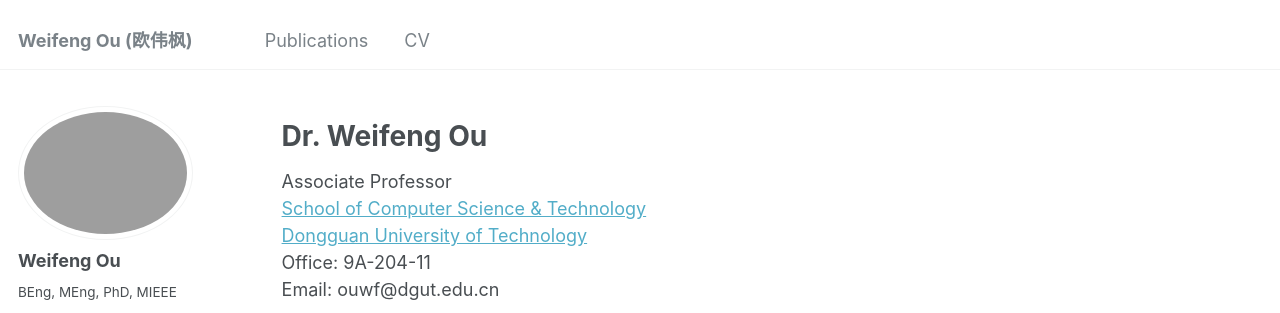
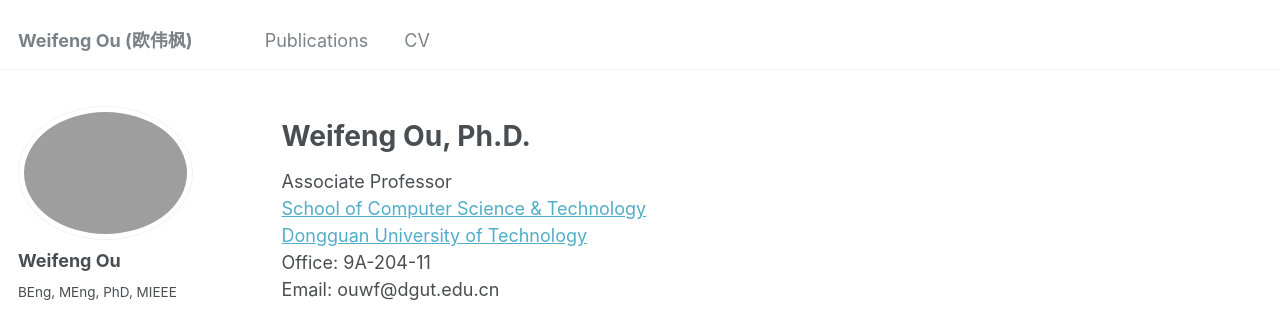
Before and after one commit to ouwf/ouwf.github.io, a Jekyll site: the page built from _pages/about.md, in a window 1280 px wide and 1021 px high. Shown: the top 313 px of the window. Built offline with Jekyll 4.4.1, drawn with Linux system fonts in a browser that asks for light colours; some web fonts are replaced.

Commit message:
Update name format to include Ph.D.

```diff
--- a/_pages/about.md
+++ b/_pages/about.md
@@ -7,7 +7,7 @@ redirect_from:
   - /about.html
 ---
 
-# Dr. Weifeng Ou
+# Weifeng Ou, Ph.D.
 Associate Professor
 [School of Computer Science & Technology](https://cs.dgut.edu.cn/index.htm)
 [Dongguan University of Technology](https://www.dgut.edu.cn/)
```
